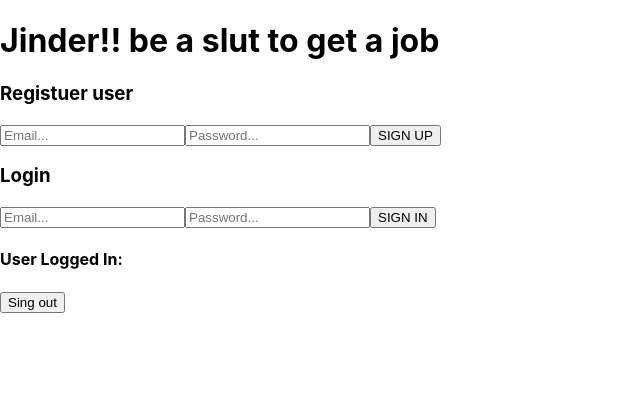
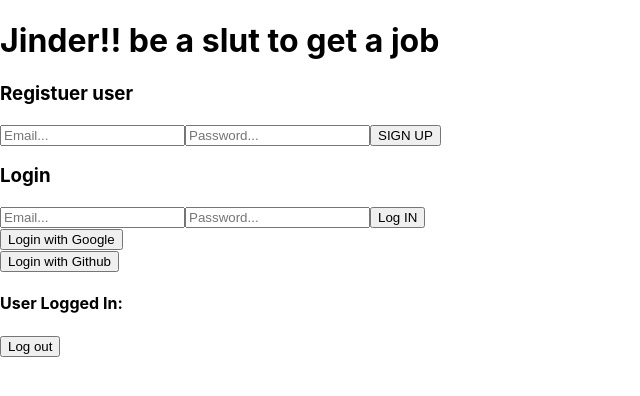
Before and after one commit to karenplanas/jinder, a React (Create React App) app in the folder client/: page / in a window 1280 px wide. Shown: the top 396 px of the page, without its empty margins (0-640 px from the left). Built offline with nearby package versions, Linux system fonts and the light colour scheme; no server answers.

Commit message:
google, github authentication added

```diff
--- a/client/src/components/Login/Login.js
+++ b/client/src/components/Login/Login.js
@@ -1,7 +1,10 @@
 import {
   createUserWithEmailAndPassword,
+  GithubAuthProvider,
+  GoogleAuthProvider,
   onAuthStateChanged,
   signInWithEmailAndPassword,
+  signInWithPopup,
   signOut,
 } from "firebase/auth";
 import React, { useState } from "react";
@@ -46,44 +49,102 @@
   const logout = async () => {
     await signOut(auth);
   };
+
+  const signInwithGoogle = () => {
+    const googleProvider = new GoogleAuthProvider();
+    return signInWithPopup(auth, googleProvider);
+  };
+
+  const signInwithGithub = () => {
+    const githubProvider = new GithubAuthProvider();
+    return signInWithPopup(auth, githubProvider);
+  };
   return (
     <>
+      {/* Registration */}
+      <form>
         <div>
           <h3>Registuer user</h3>
           <input
+            value={registerEmail}
+            name="registerEmail"
+            type="email"
+            autoComplete="email"
             placeholder="Email..."
-          onChange={(event) => {
-            setRegisterEmail(event.target.value);
+            required
+            onChange={(e) => {
+              setRegisterEmail(e.target.value);
             }}
           />
           <input
+            value={registerPassword}
+            name="registerPassword"
+            type="password"
+            autoComplete="password"
             placeholder="Password..."
-          onChange={(event) => {
-            setRegisterPassword(event.target.value);
+            onChange={(e) => {
+              setRegisterPassword(e.target.value);
             }}
           />
           <button onClick={register}>SIGN UP</button>
         </div>
+      </form>
+
+      {/* Login */}
 
       <div>
         <h3>Login</h3>
+        <form>
           <input
+            value={loginEmail}
+            name="loginEmail"
+            type="email"
+            autoComplete="email"
             placeholder="Email..."
-          onChange={(event) => {
-            setLoginEmail(event.target.value);
+            required
+            onChange={(e) => {
+              setLoginEmail(e.target.value);
             }}
           />
           <input
+            value={loginPassword}
+            name="loginPassword"
+            type="password"
+            autoComplete="password"
             placeholder="Password..."
-          onChange={(event) => {
-            setLoginPassword(event.target.value);
+            required
+            onChange={(e) => {
+              setLoginPassword(e.target.value);
             }}
           />
-        <button onClick={login}>SIGN IN</button>
+          <button onClick={login}>Log IN</button>
+          <div>
+            <button
+              onClick={() =>
+                signInwithGoogle()
+                  .then((user) => console.log(user))
+                  .catch((error) => console.log(error))
+              }
+            >
+              Login with Google
+            </button>
+          </div>
+          <div>
+            <button
+              onClick={() =>
+                signInwithGithub()
+                  .then((user) => console.log(user))
+                  .catch((error) => console.log(error))
+              }
+            >
+              Login with Github
+            </button>
+          </div>
+        </form>
       </div>
 
       <h4>User Logged In: {user?.email}</h4>
-      <button onClick={logout}>Sing out</button>
+      <button onClick={logout}>Log out</button>
     </>
   );
 };
```
Also changed, not shown: client/src/contexts/AuthContext.js (added, +18 -0 lines), client/src/components/Registration/Registration.js (added). Lines whose indentation alone changed are shown as unchanged.
